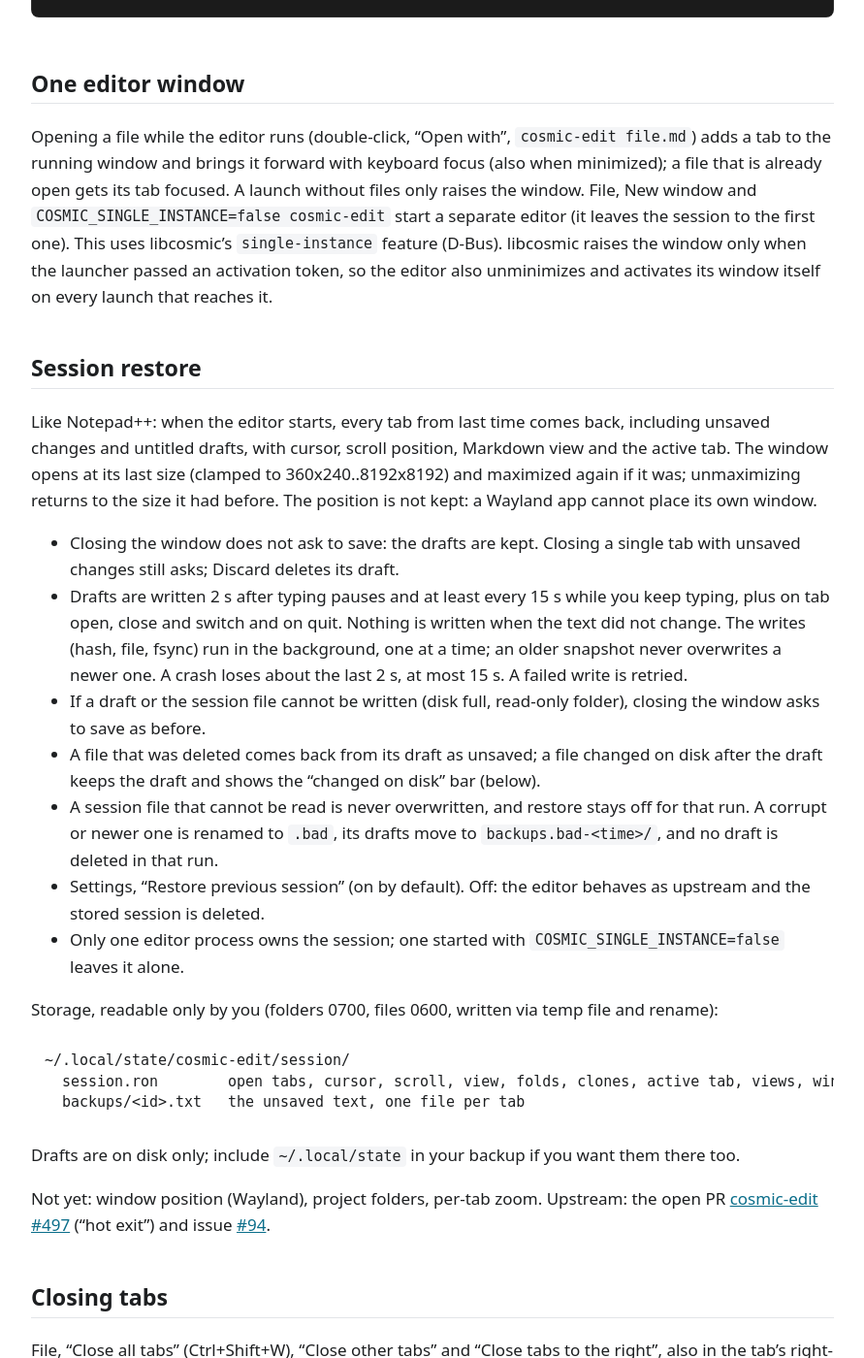
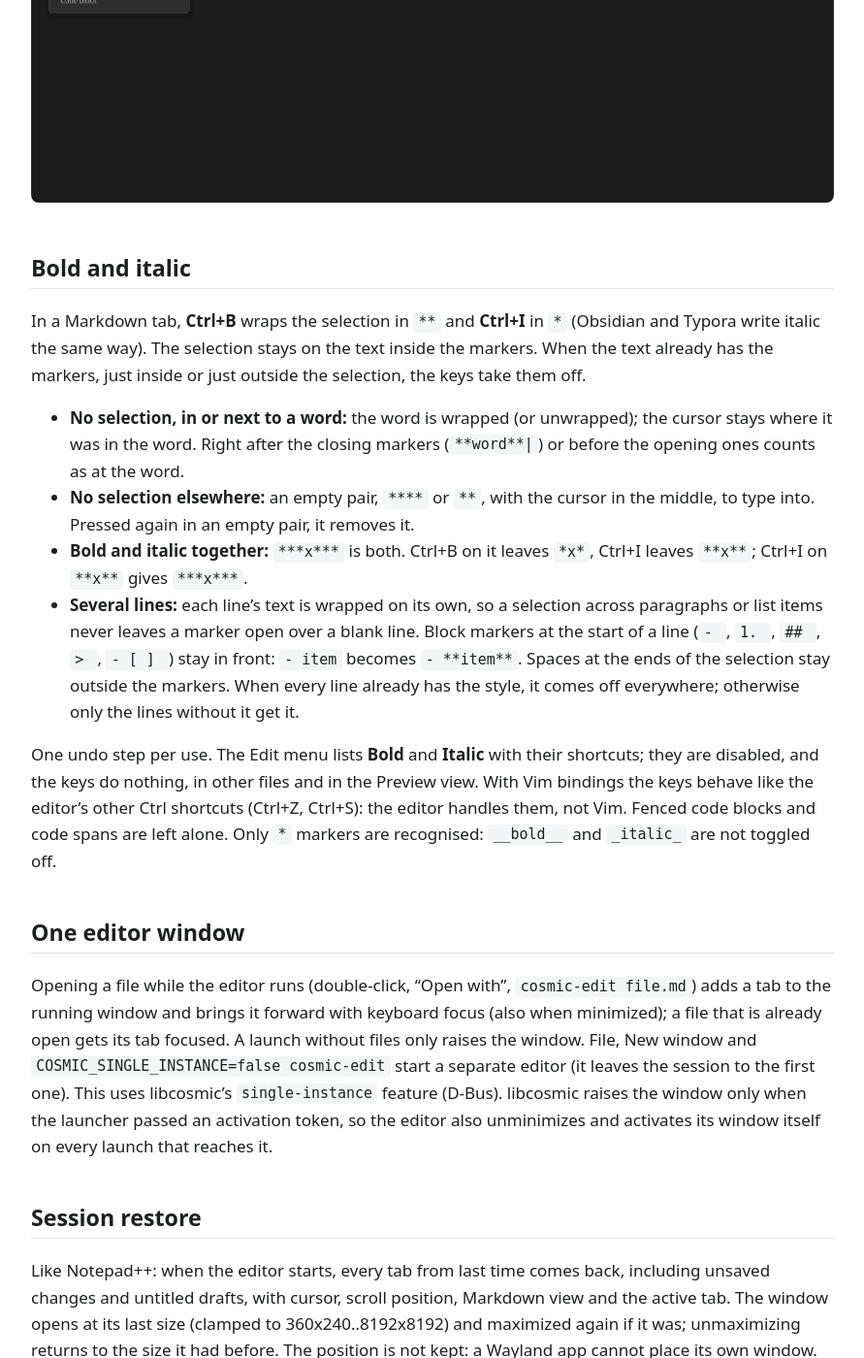
Before and after one commit to jwillmer/cosmic-desktop-extras, a Jekyll site: the page built from docs/text-editor.md, in a window 1280 px wide and 1400 px high, scrolled down 4982 px. Shown: the whole window at 97% size, without its empty margins (194-1085 px from the left). Built offline with Jekyll 4.4.1, drawn with Linux system fonts in a browser that asks for light colours; our own code applies the rules of GitHub Pages for plain Markdown files; some of the changed text lies outside the part shown.

Commit message:
Text editor docs: bold and italic
Co-Authored-By: Claude Opus 5.5 <noreply@anthropic.com>

````diff
--- a/docs/text-editor.md
+++ b/docs/text-editor.md
@@ -125,9 +125,14 @@ or when the text scrolls. Picking replaces the `/query` with plain Markdown, as
 | Divider | `---` | `---` (`***` on the first line, so it never starts front matter) |
 | Link | `[]()` | `[text](url)` with `text` selected |
 | Image | `![]()` | `![alt](path)` with `alt` selected |
+| Bold | Ctrl+B | `**text**` with `text` selected |
+| Italic | Ctrl+I | `*text*` with `text` selected |
+| Strikethrough | `~~` | `~~text~~` with `text` selected |
+| Inline code | `` ` `` | `` `text` `` with `text` selected |
 | Mermaid diagram | ` ```mermaid ` | an empty `mermaid` block, cursor inside |
 
-The hint is the Markdown syntax, shown dimmed at the right of each row. Labels are translated.
+The hint is the Markdown syntax, shown dimmed at the right of each row, or the shortcut for
+Bold and Italic (see [Bold and italic](#bold-and-italic)). Labels are translated.
 Blocks (code block, table, divider, Mermaid) get a blank line before and after them where text
 would run into them. Further lines of a block keep the indentation before the `/`.
 
@@ -144,6 +149,31 @@ Settings, section "Markdown", **"/" command menu** (on by default, config key
 `markdown_slash_menu`). Off, `/` types a plain slash.
 
 ![The "/" menu in a Markdown tab, with the Markdown syntax as hints](media/screenshots/text-editor-slash-menu.png)
+
+## Bold and italic
+
+In a Markdown tab, **Ctrl+B** wraps the selection in `**` and **Ctrl+I** in `*` (Obsidian and
+Typora write italic the same way). The selection stays on the text inside the markers. When the
+text already has the markers, just inside or just outside the selection, the keys take them off.
+
+- **No selection, in or next to a word:** the word is wrapped (or unwrapped); the cursor stays
+  where it was in the word. Right after the closing markers (`**word**|`) or before the opening
+  ones counts as at the word.
+- **No selection elsewhere:** an empty pair, `****` or `**`, with the cursor in the middle, to type
+  into. Pressed again in an empty pair, it removes it.
+- **Bold and italic together:** `***x***` is both. Ctrl+B on it leaves `*x*`, Ctrl+I leaves
+  `**x**`; Ctrl+I on `**x**` gives `***x***`.
+- **Several lines:** each line's text is wrapped on its own, so a selection across paragraphs or
+  list items never leaves a marker open over a blank line. Block markers at the start of a line
+  (`- `, `1. `, `## `, `> `, `- [ ] `) stay in front: `- item` becomes `- **item**`. Spaces at the
+  ends of the selection stay outside the markers. When every line already has the style, it comes
+  off everywhere; otherwise only the lines without it get it.
+
+One undo step per use. The Edit menu lists **Bold** and **Italic** with their shortcuts; they are
+disabled, and the keys do nothing, in other files and in the Preview view. With Vim bindings the
+keys behave like the editor's other Ctrl shortcuts (Ctrl+Z, Ctrl+S): the editor handles them,
+not Vim. Fenced code blocks and code spans are
+left alone. Only `*` markers are recognised: `__bold__` and `_italic_` are not toggled off.
 
 ## One editor window
 
@@ -468,6 +498,7 @@ A Markdown file can come from anywhere, so a click in the preview never runs any
 | `0112` Tab file menu | New `src/tab_file.rs`: Copy file path and Open containing folder in the tab's right-click menu; tests |
 | `0113` Sidebar width | New `src/sidebar.rs`: drag the sidebar's right edge to resize it; the session keeps the width; tests |
 | `0114` "/" command menu | New `src/slash_menu.rs` (items, filter, Markdown check, edits) and `src/slash_popup.rs` (overlay popup); keys and opening in `text_box.rs`; setting in `config.rs` and `markdown.rs`; English strings; tests |
+| `0115` Bold and italic | New `src/md_format.rs` (toggle logic, word and block-marker detection); Ctrl+B and Ctrl+I in `key_bind.rs`, Edit menu entries in `menu.rs`, action in `main.rs`; Bold, Italic, Strikethrough and Inline code items in the "/" menu (`slash_menu.rs`); English strings; tests |
 | `patches-cosmic-files/0001-…` | One-line fix so cosmic-files (the editor's file dialogs) builds with `single-instance`. `build.sh` clones cosmic-files at the revision in the editor's `Cargo.lock` to `~/.cache/edit-md/cosmic-files` and applies it; patch 0003 points Cargo there |
 | `patches-cosmic-files/0002-…` | Open dialog: Enter on the typed path of an existing file opens it; test |
 
````
Also changed, not shown: text-editor/README.md.
